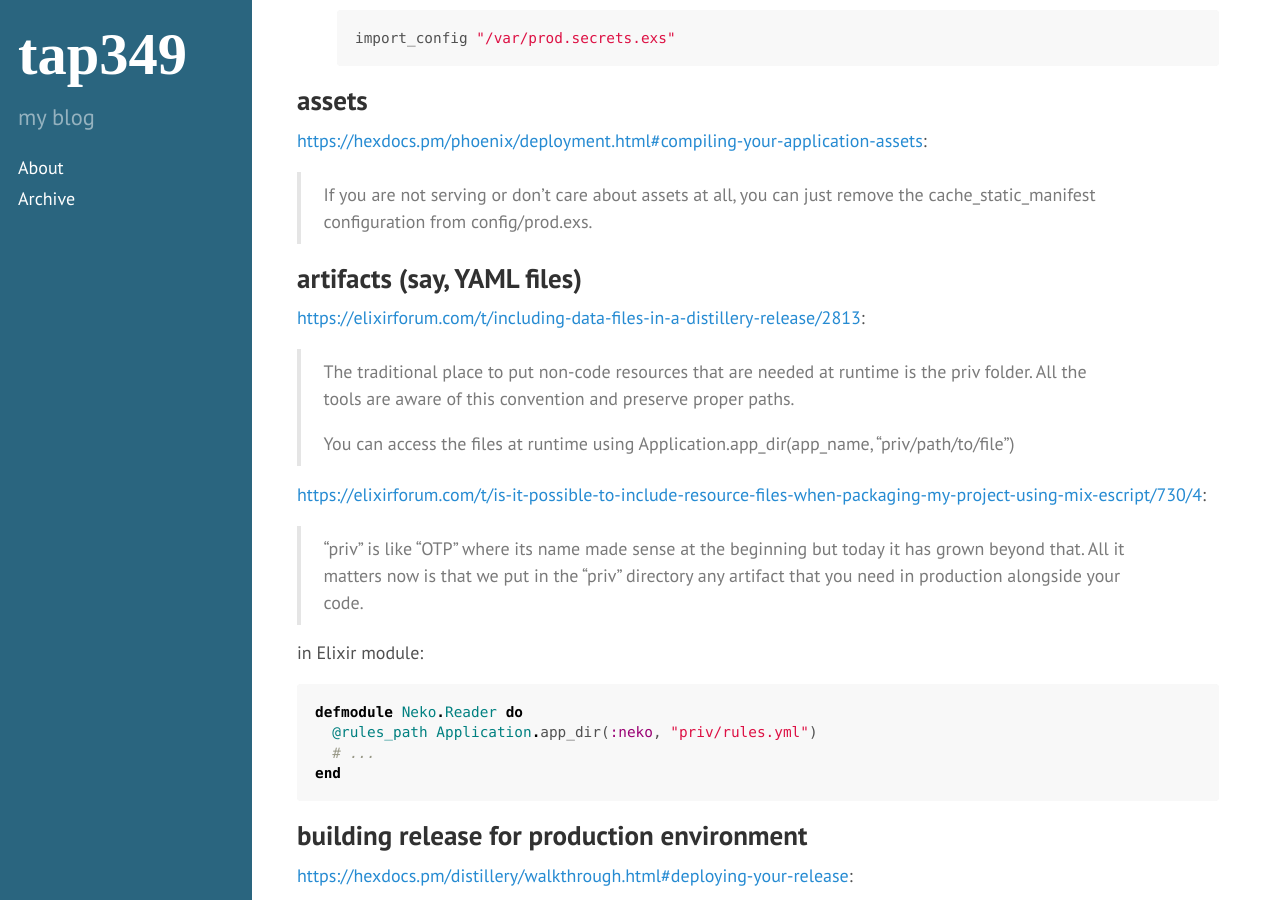
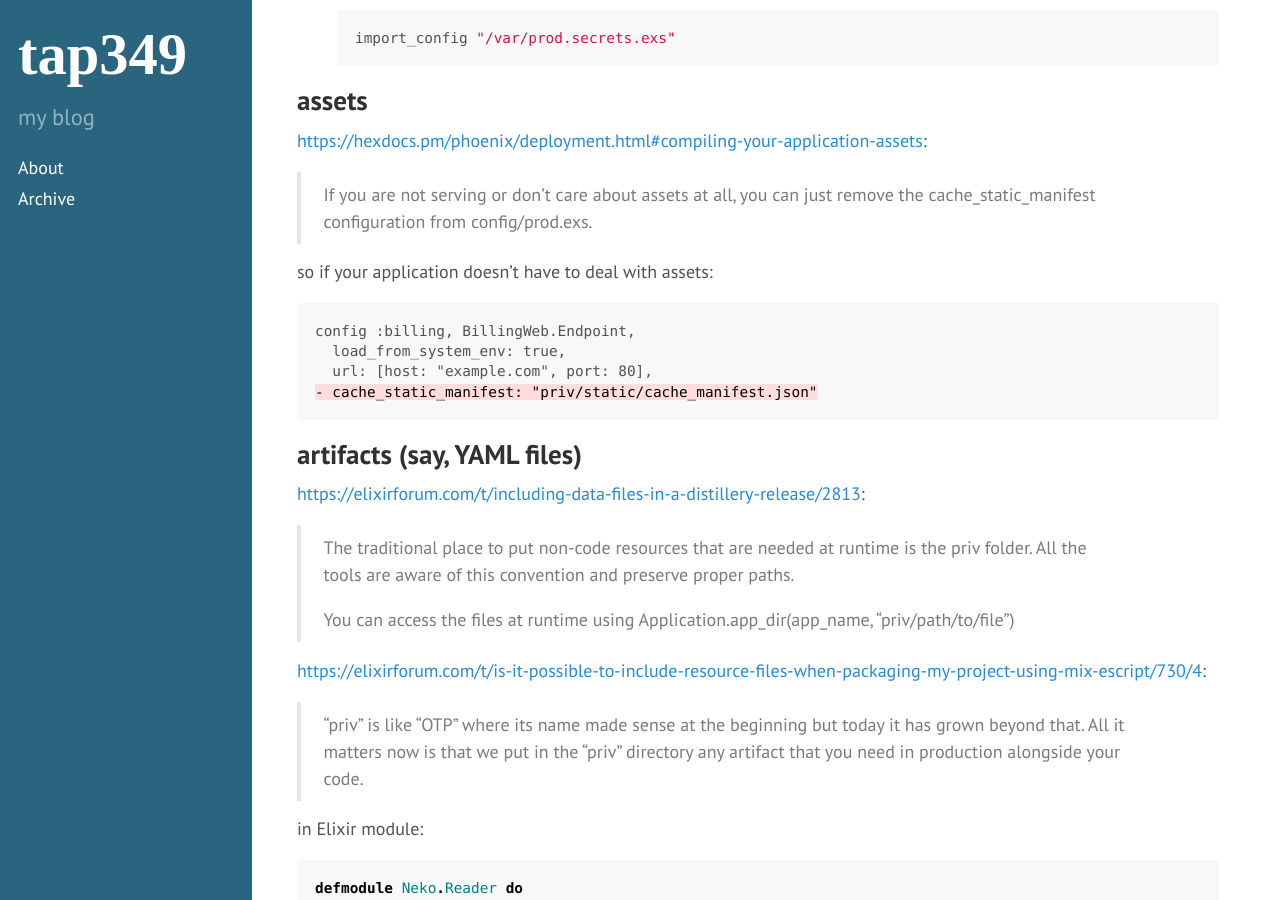
Before and after one commit to tap349/tap349.github.io, a Jekyll site: the page built from _posts/2017-08-02-elixir-deployment.md, in a window 1280 px wide and 900 px high, scrolled down 647 px. Built offline with Jekyll 4.4.1, drawn with Linux system fonts in a browser that asks for light colours.

Commit message:
update 2017-08-04_11:24:28

````diff
--- a/_posts/2017-08-02-elixir-deployment.md
+++ b/_posts/2017-08-02-elixir-deployment.md
@@ -37,6 +37,15 @@ categories: [elixir]
 
 > If you are not serving or don’t care about assets at all, you can just remove
 > the cache_static_manifest configuration from config/prod.exs.
+
+so if your application doesn't have to deal with assets:
+
+```diff
+config :billing, BillingWeb.Endpoint,
+  load_from_system_env: true,
+  url: [host: "example.com", port: 80],
+- cache_static_manifest: "priv/static/cache_manifest.json"
+```
 
 ## artifacts (say, YAML files)
 
````
